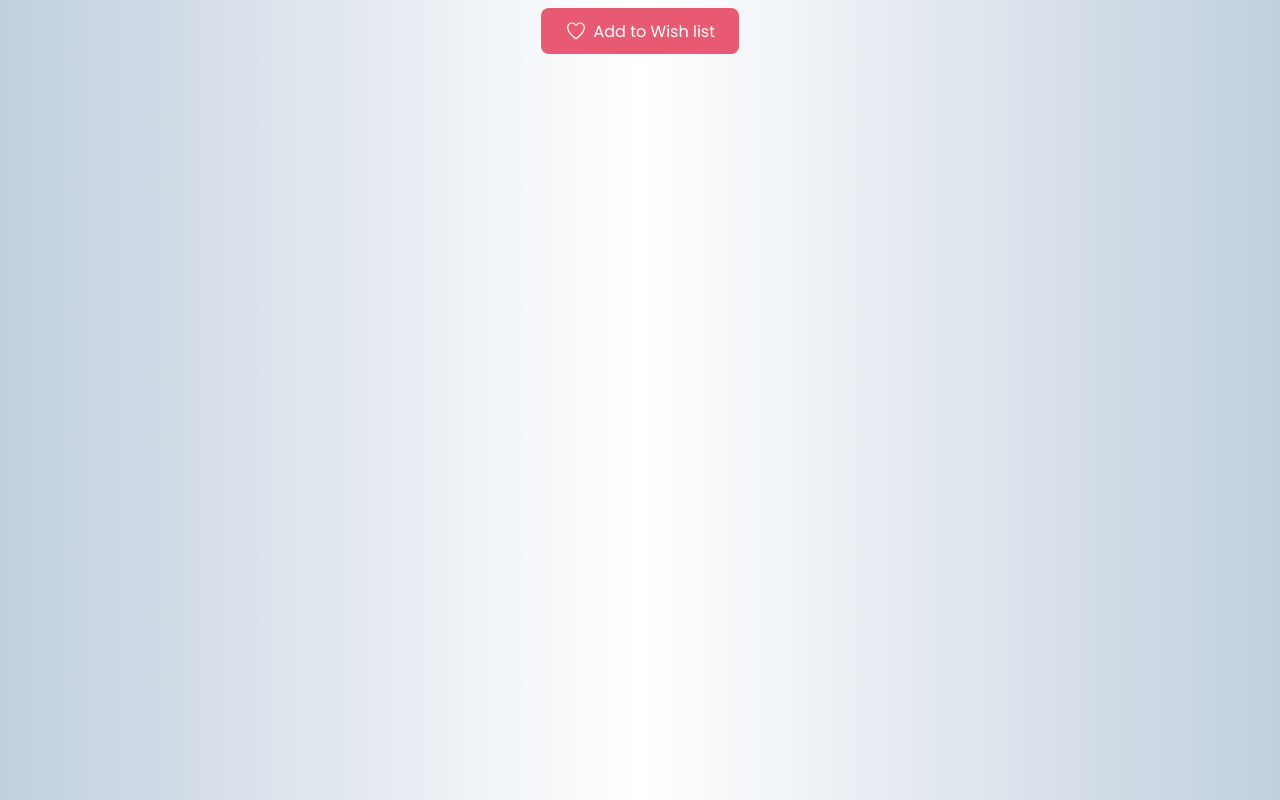
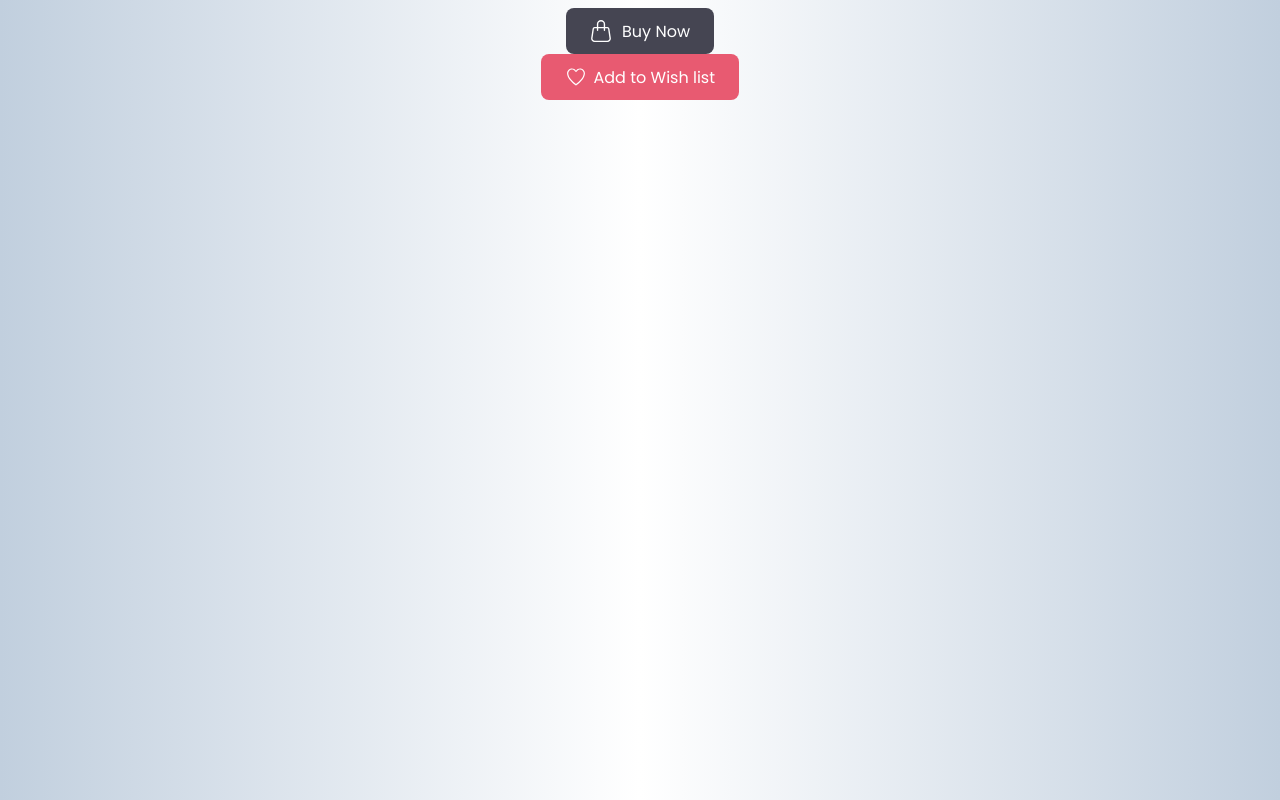
Before and after one commit to jinyangp/app_frontend, a React (Create React App) app: page /wishlist in a window 1280 px wide. Built offline with nearby package versions, Linux system fonts and the light colour scheme; the HTML template or start-up script is replaced by a standard one.

Commit message:
BuyNow button done

```diff
--- a/src/components/buttons/AddToWishlistButton.js
+++ b/src/components/buttons/AddToWishlistButton.js
@@ -25,6 +25,5 @@ function AddToWishlistButton(props) {
 export default AddToWishlistButton;
 
 // How to use in main component
-{
-  /* <AddToWishlistButton onClickHandler={} /> */
-}
+/*<AddToWishlistButton onClickHandler={} />
+ */
--- /dev/null
+++ b/src/components/buttons/BuyNowButton.js
@@ -0,0 +1,23 @@
+import classes from "./BuyNowButton.module.css";
+import SmallRegular from "../texts/SmallRegular";
+import { BsHandbag } from "react-icons/bs";
+
+function BuyNowButton(props) {
+  return (
+    <span>
+      <div
+        className={`btn--black ${classes.btnContainer}`}
+        onClick={props.onClickHandler}
+      >
+        <div className={classes.iconContainer}>
+          <BsHandbag size={22} />
+        </div>
+        <div className={classes.textContainer}>
+          <SmallRegular text="Buy Now" />
+        </div>
+      </div>
+    </span>
+  );
+}
+
+export default BuyNowButton;
--- /dev/null
+++ b/src/components/buttons/BuyNowButton.module.css
@@ -0,0 +1,27 @@
+.btnContainer {
+  margin-left: auto;
+  margin-right: auto;
+  display: flex;
+  justify-content: space-between;
+  align-items: center;
+  width: 100px;
+  height: 30px;
+  border: radius 10px;
+}
+
+.iconContainer {
+  height: 100%;
+  /* width: 15%; */
+  margin-right: 5px;
+  display: flex;
+  justify-content: center;
+  align-items: center;
+}
+
+.textContainer {
+  height: 100%;
+  /* width: 85%; */
+  display: flex;
+  justify-content: center;
+  align-items: center;
+}
--- a/src/pages/Wishlist.js
+++ b/src/pages/Wishlist.js
@@ -1,9 +1,11 @@
 import AddToWishlistButton from "../components/buttons/AddToWishlistButton";
+import BuyNowButton from "../components/buttons/BuyNowButton";
 
 function Wishlist(props) {
   return (
     <section>
       <div>
+        <BuyNowButton />
         <AddToWishlistButton />
       </div>
     </section>
```
